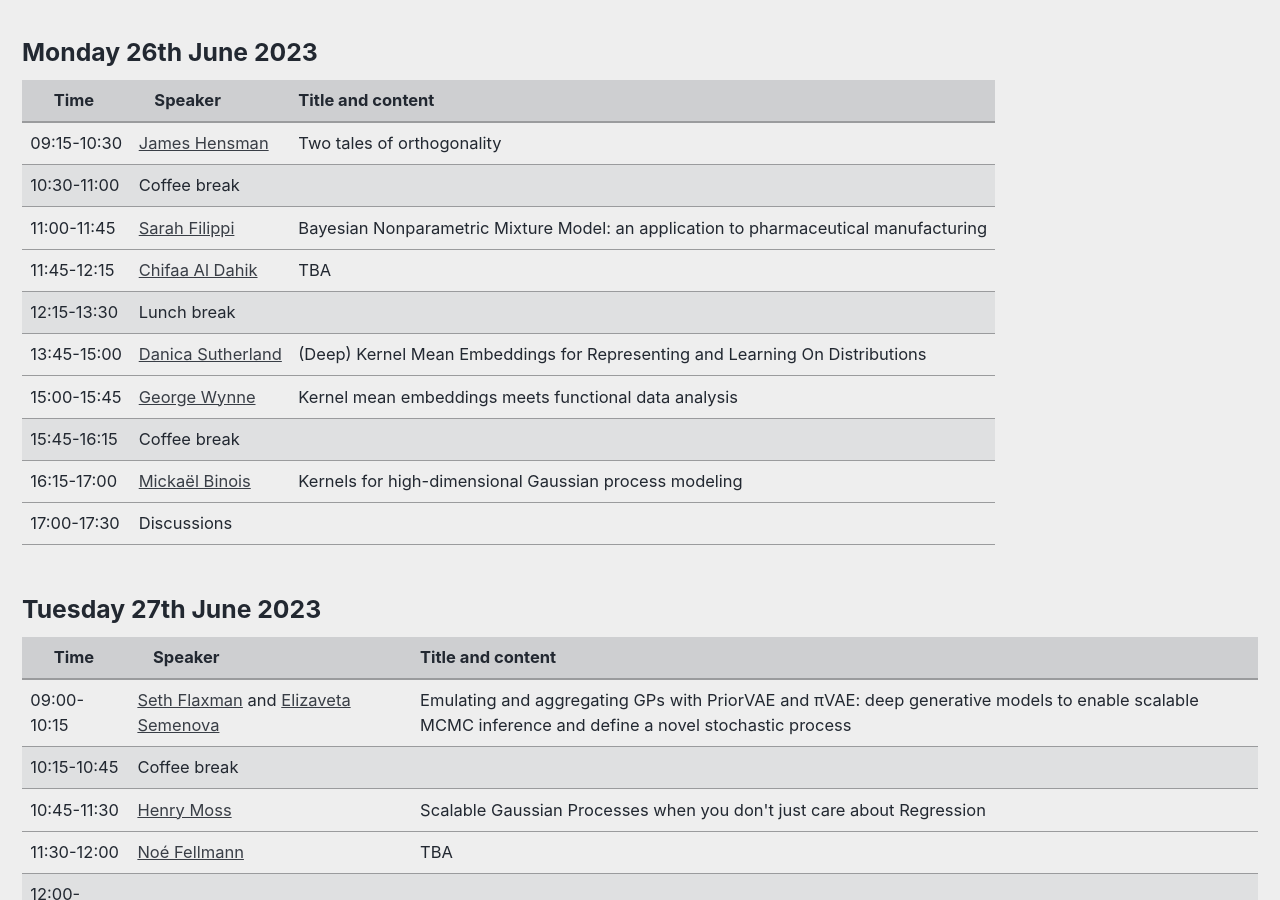
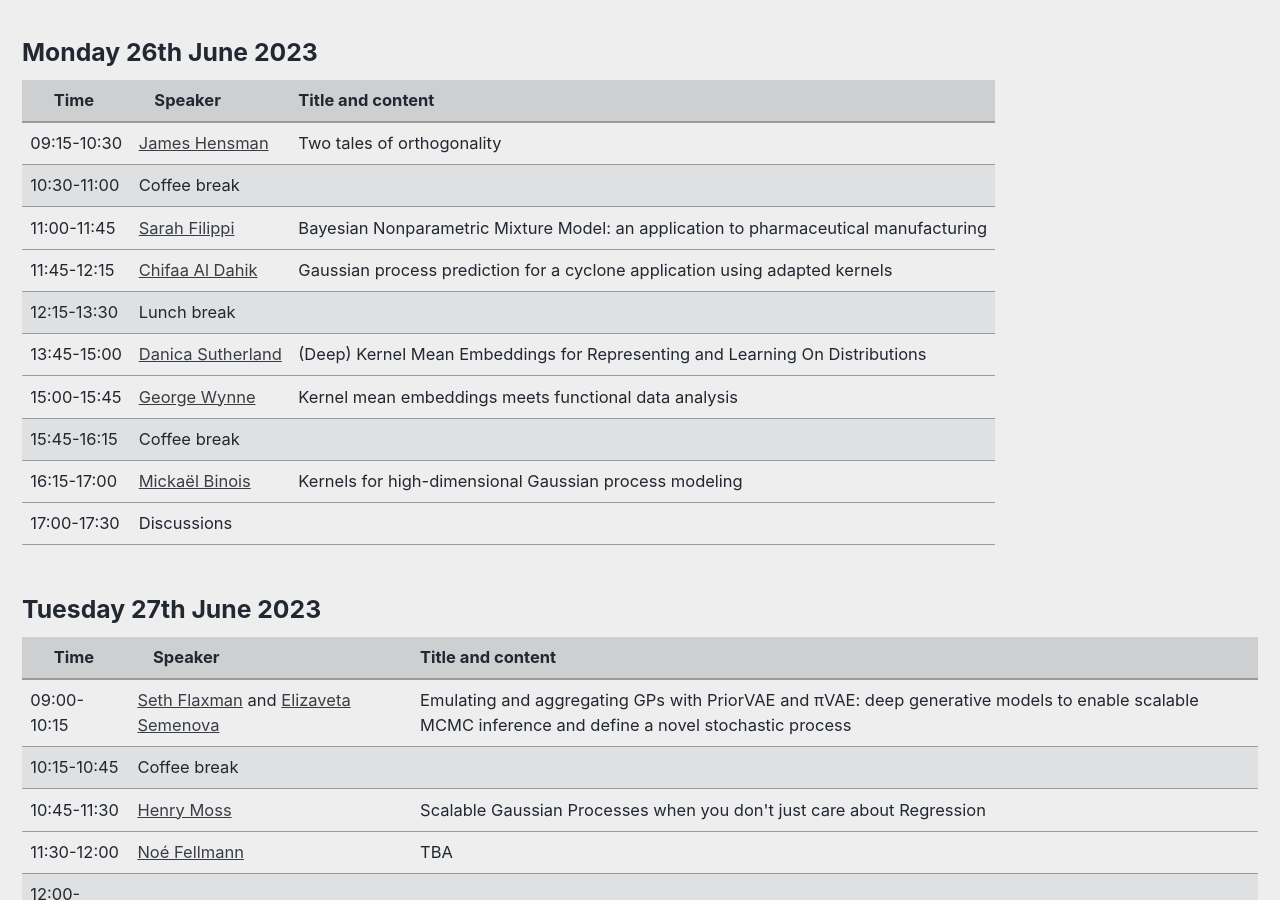
Before and after one commit to LIKE23-Bern/LIKE23-Bern.github.io, a Jekyll site: the page built from _pages/program.md, in a window 1280 px wide and 900 px high, scrolled down 585 px. Built offline with Jekyll 4.4.1, drawn with Linux system fonts in a browser that asks for light colours; cached includes are drawn as plain includes.

Commit message:
Update program.md

```diff
--- a/_pages/program.md
+++ b/_pages/program.md
@@ -74,7 +74,7 @@ header:
 		    <a href="https://www.researchgate.net/profile/Chifaa-Al-Dahik" target="_blank">Chifaa Al Dahik</a>
 		</td>
 		<td>
-      TBA
+      Gaussian process prediction for a cyclone application using adapted kernels
 	    </td>
 	</tr>
   <tr class="coffee-break">
```
